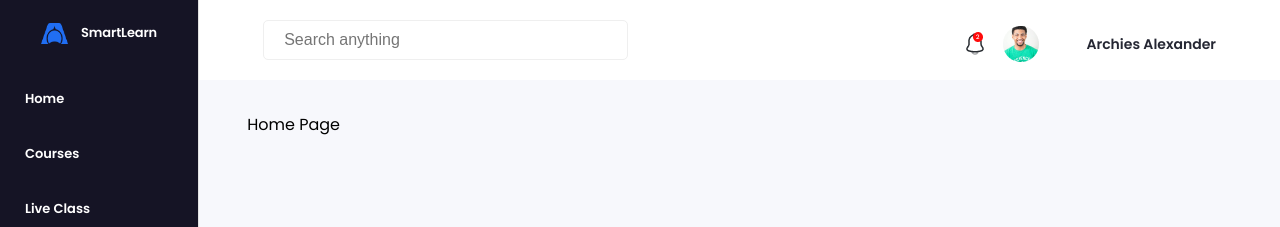
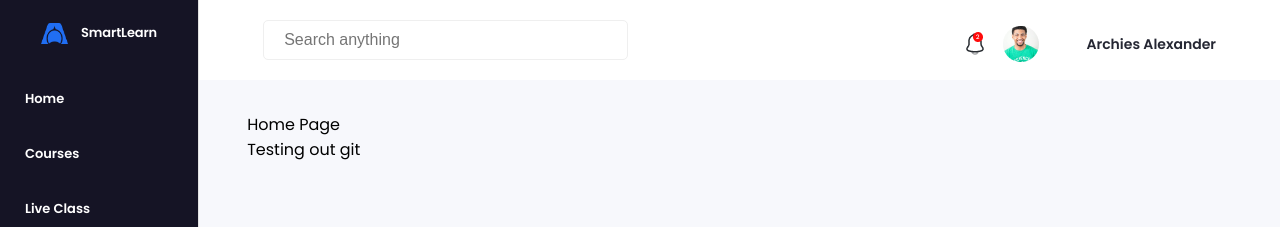
Before and after one commit to chukaijeh/smartlearn, a React (Create React App) app: page /dashboard in a window 1280 px wide. Shown: the top 227 px of the page. Built offline with nearby package versions, Linux system fonts and the light colour scheme.

Commit message:
Home page

```diff
--- a/src/dashboard/home/home.jsx
+++ b/src/dashboard/home/home.jsx
@@ -8,6 +8,7 @@ export default function Home() {
         <div className="home">
               <div className="page-content">
                  <p>Home Page</p>
+                 <p>Testing out git</p>
               </div>
 
         </div>
```
